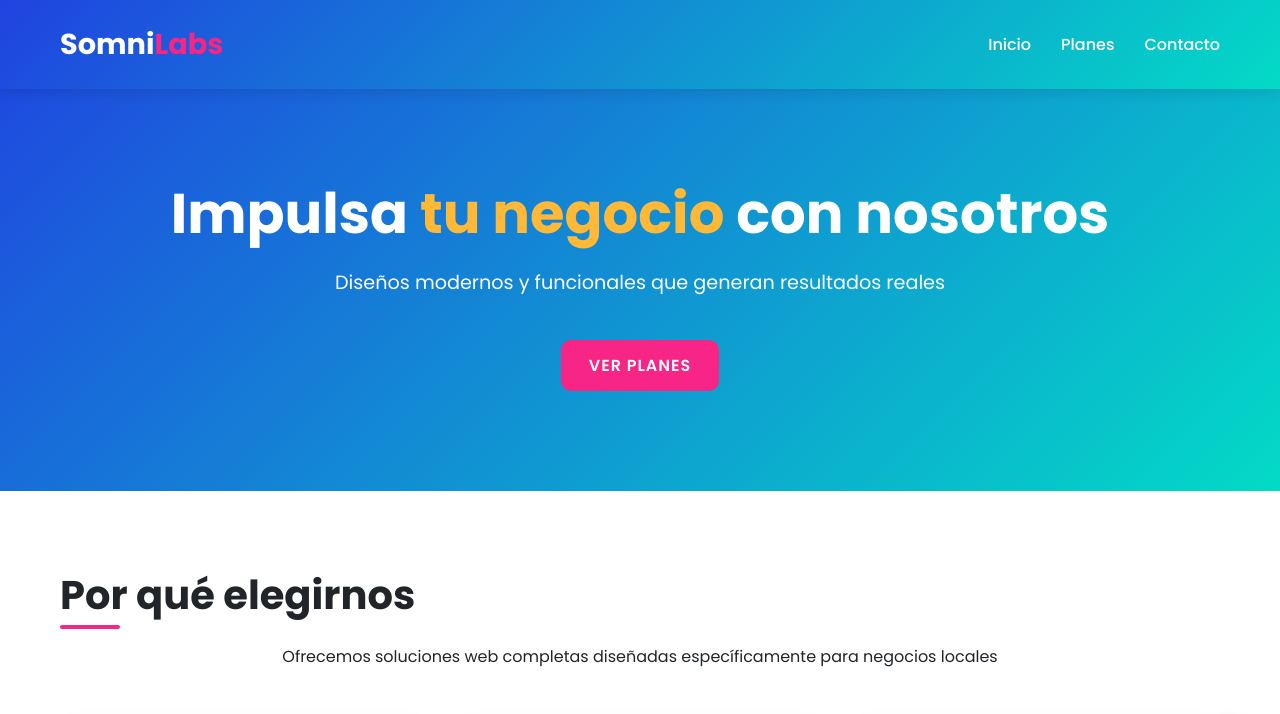
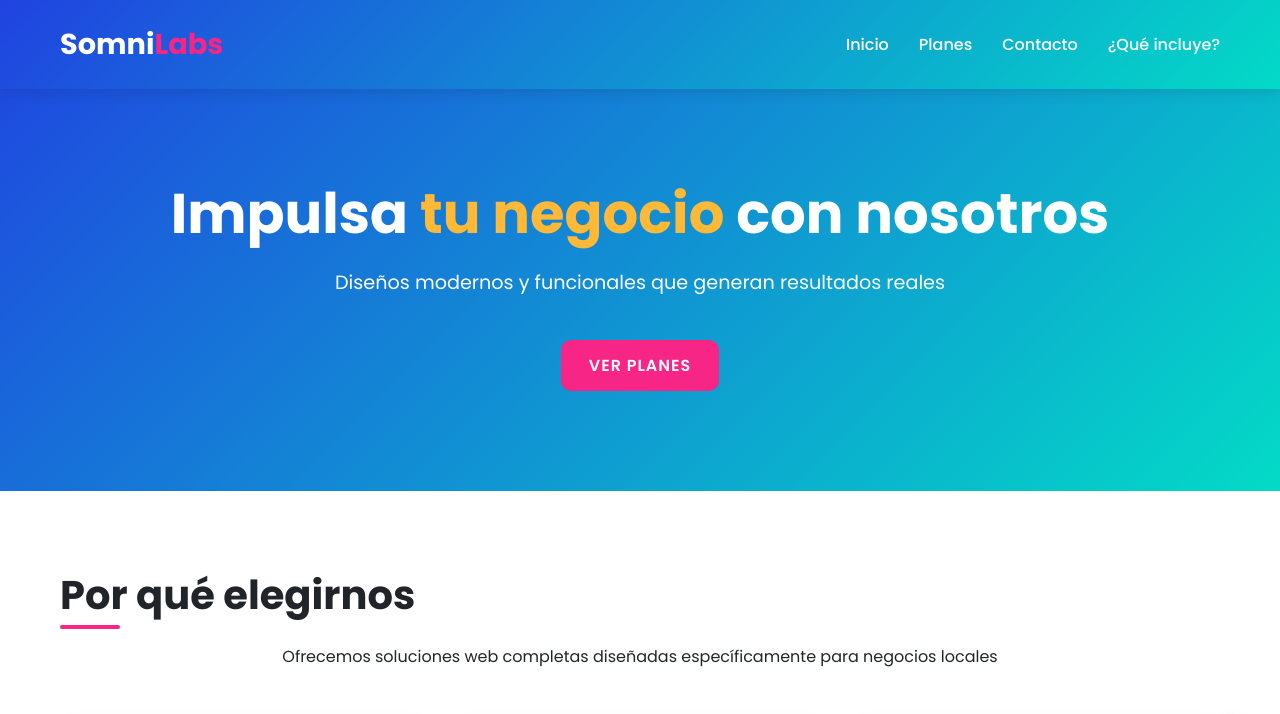
Before and after one commit to Francisco-Aguirr/ArmySoft, a plain HTML site: page index.html in a window 1280 px wide. Shown: the top 714 px of the page. Drawn offline with Linux system fonts and the light colour scheme.

Commit message:
Agregar enlace a "¿Qué incluye?" en las secciones de contacto y planes

```diff
--- a/index.html
+++ b/index.html
@@ -25,6 +25,7 @@
             <a href="index.html">Inicio</a>
             <a href="plans.html">Planes</a>
             <a href="contact.html">Contacto</a>
+            <a href="infraestructura.html">¿Qué incluye?</a>
           </div>
         </nav>
       </div>
```
Also changed, not shown: contact.html (+1 -0 lines), plans.html (+1 -0 lines).
